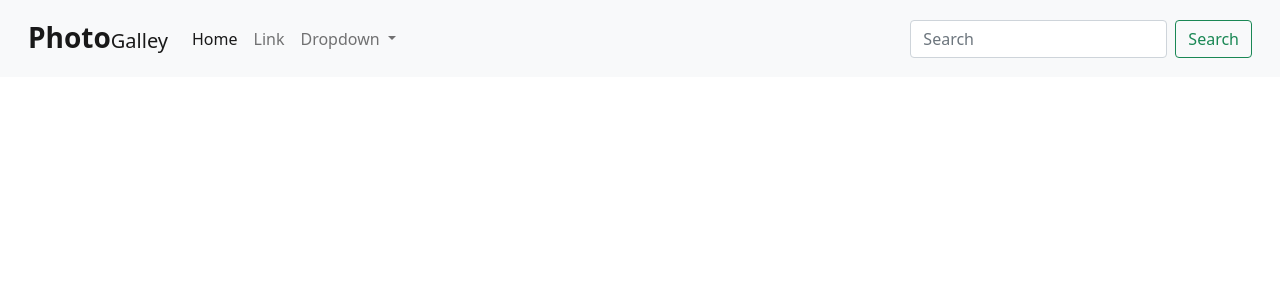
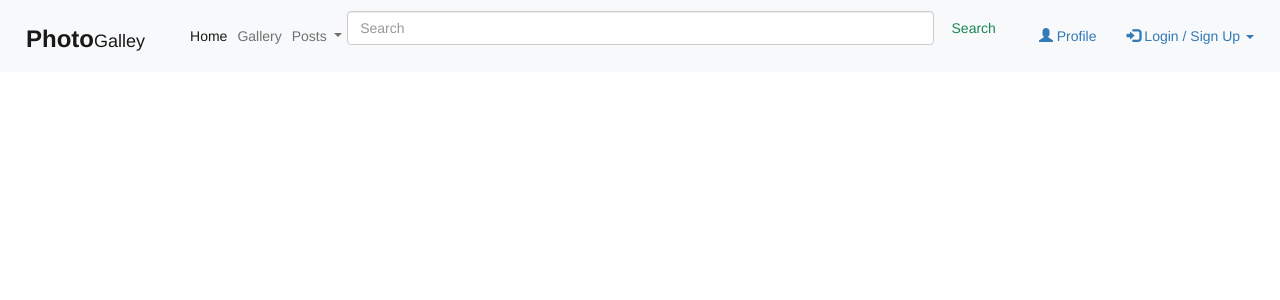
Before and after one commit to erhic/photo_gallery_Django, a Django app: page / in a window 1280 px wide. Shown: the top 300 px of the page. Run offline with Django 3.2, Linux system fonts and the light colour scheme; data that the repository does not hold is empty; some libraries are stand-ins or nearby versions.

Commit message:
updated navbar templates and created form that generated all fields in the models

```diff
--- a/templates/base.html
+++ b/templates/base.html
@@ -6,6 +6,7 @@
     <meta http-equiv="X-UA-Compatible" content="IE=edge">
     <meta name="viewport" content="width=device-width, initial-scale=1.0">
     <link href="https://cdn.jsdelivr.net/npm/bootstrap@5.1.3/dist/css/bootstrap.min.css" rel="stylesheet" integrity="sha384-1BmE4kWBq78iYhFldvKuhfTAU6auU8tT94WrHftjDbrCEXSU1oBoqyl2QvZ6jIW3" crossorigin="anonymous">
+    <link href="//netdna.bootstrapcdn.com/bootstrap/3.0.0/css/bootstrap.min.css" rel="stylesheet">
     <title>PhotoGalley</title>
 
 
--- a/templates/navbar.html
+++ b/templates/navbar.html
@@ -24,11 +24,11 @@
                         <a class="nav-link active" aria-current="page" href="#">Home</a>
                     </li>
                     <li class="nav-item">
-                        <a class="nav-link" href="#">Link</a>
+                        <a class="nav-link" href="#">Gallery</a>
                     </li>
                     <li class="nav-item dropdown">
                         <a class="nav-link dropdown-toggle" href="#" id="navbarDropdown" role="button" data-bs-toggle="dropdown" aria-expanded="false">
-                  Dropdown
+                  Posts
                 </a>
                         <ul class="dropdown-menu" aria-labelledby="navbarDropdown">
                             <li><a class="dropdown-item" href="#">Action</a></li>
@@ -45,7 +45,17 @@
                     <input class="form-control me-2" type="search" placeholder="Search" aria-label="Search">
                     <button class="btn btn-outline-success" type="submit">Search</button>
                 </form>
+
             </div>
+            <ul class="nav navbar-nav navbar-right">
+                <li><a href="#"><span class="glyphicon glyphicon-user"></span> Profile</a></li>
+                <li><a href="#" class="" data-toggle=""><span class="glyphicon glyphicon-log-in"></span> Login / Sign Up <span class="caret"></span></a>
+                    <ul class="dropdown-menu">
+                        <li><a href="#">Login</a></li>
+                        <li><a href="#">Sign Up</a></li>
+                    </ul>
+                </li>
+            </ul>
         </div>
     </nav>
 </body>
```
Also changed, not shown: images/form.py (added, +9 -0 lines).
